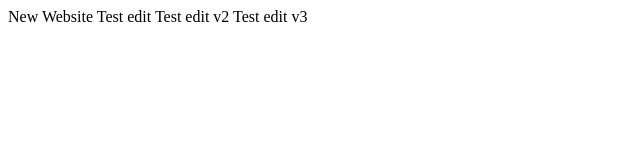
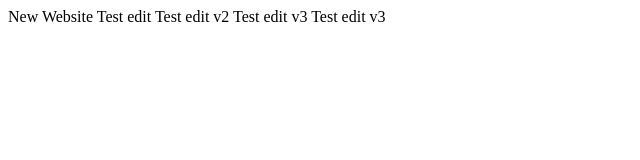
Before and after one commit to hivong1004/jenkins, a plain HTML site: page index.html in a window 1280 px wide. Shown: the full height of the page, 0-640 px from the left. Drawn offline with Linux system fonts and the light colour scheme.

Commit message:
Update index.html

```diff
--- a/index.html
+++ b/index.html
@@ -1,4 +1,5 @@
 <body>New Website
 Test edit
 Test edit v2
+Test edit v3
 Test edit v3</body>
```
